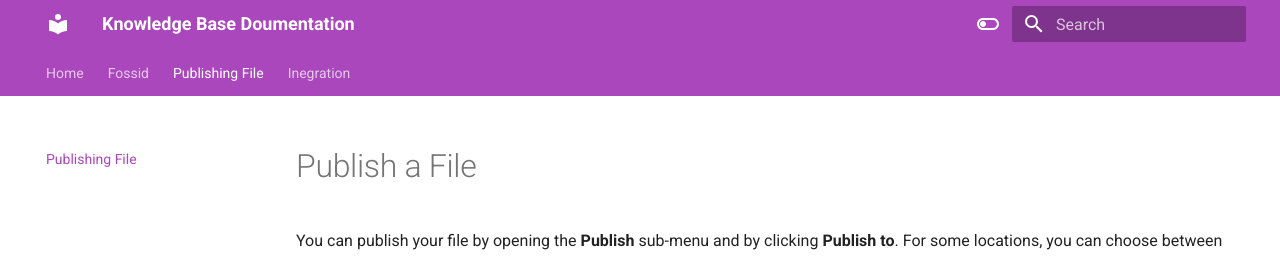
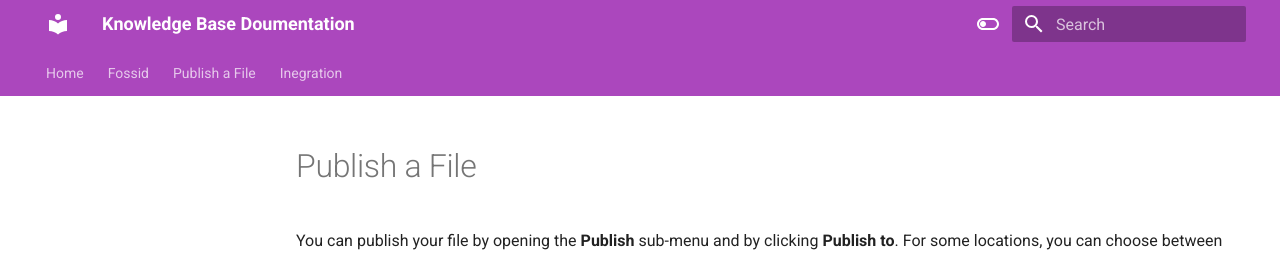
Before and after one commit to mhd8a/material-mkdocs-tutorial, an MkDocs documentation site: the page built from docs/Publish-a-File.md, in a window 1280 px wide. Shown: the top 256 px of the page. Built offline with MkDocs 1.6.1 and Material for MkDocs 9.7.7, drawn with Linux system fonts in a browser that asks for light colours.

Commit message:
Update mkdocs.yml

```diff
--- a/mkdocs.yml
+++ b/mkdocs.yml
@@ -2,8 +2,8 @@ site_name: Knowledge Base Doumentation
 
 nav:
   - Home: Home.md
-  - Fossid : Fossid.md
-  - Publishing File: Publish-a-File.md
+  - Fossid: Fossid.md
+  - Publish a File: Publish a File.md
   - Inegration :
       - ROS: ROS.md
       - Sonarqube: Sonarqube.md
```
